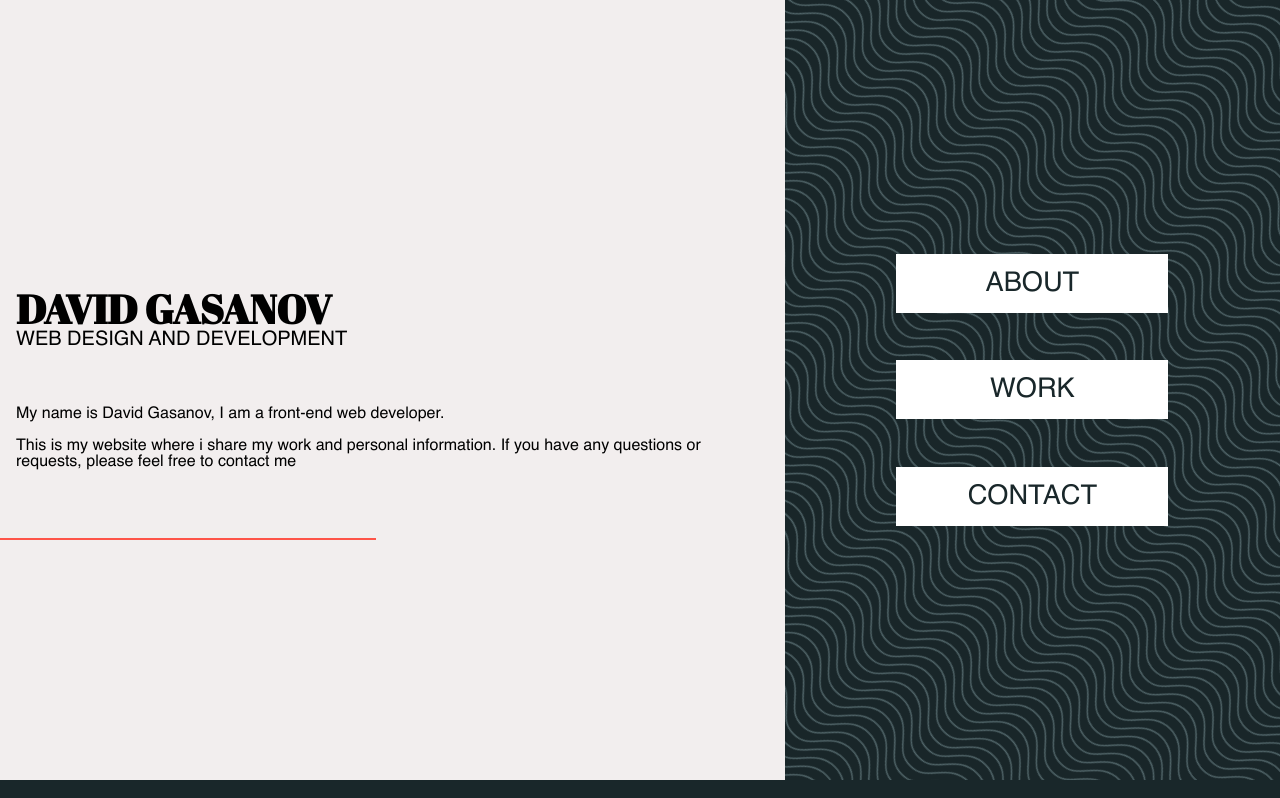
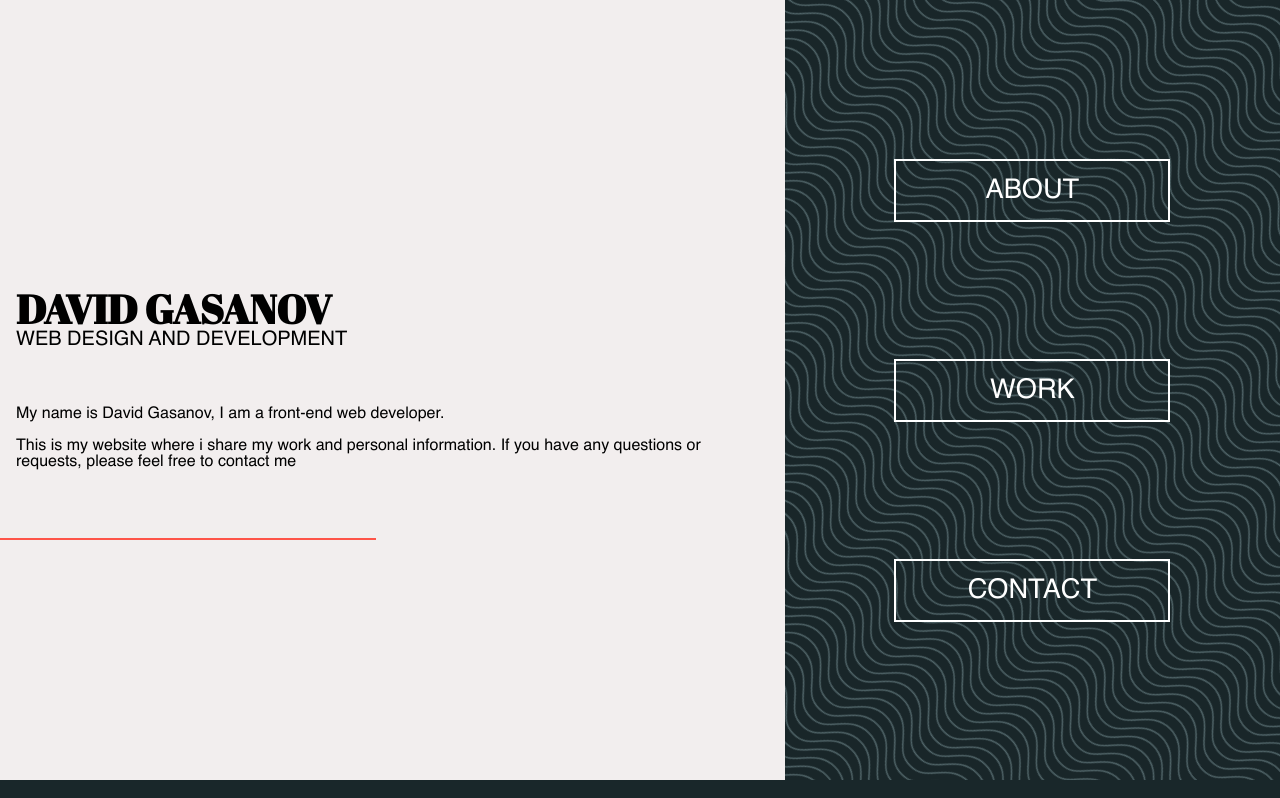
Before and after one commit to davidGasanov/portfolio-website, a React (Create React App) app: page / in a window 1280 px wide. Shown: the top 798 px of the page. Built offline with nearby package versions, Linux system fonts and the light colour scheme.

Commit message:
style(Welcome.js): re-arrange pageNav

```diff
--- a/src/components/Contact/Contact.module.css
+++ b/src/components/Contact/Contact.module.css
@@ -72,7 +72,6 @@
 }
 
 
-
 .contactIcon{
   transition: width 0.2s ease-in-out, height 0.5s ease-in-out;
 }
--- a/src/components/Split-section.module.css
+++ b/src/components/Split-section.module.css
@@ -49,15 +49,30 @@
   font-size: 1.7rem;
   font-family: "Helvetica";
   min-width: 15rem;
+  color: white;
+  border: 2px solid white;
+  background-color: none;
+  padding: 1rem;
+  text-align: center;
+  transition: color 0.5s ease-in-out, border 0.5s ease-in-out, background-color 0.5s ease-in-out;
+}
+
+.navButton:hover {
+  cursor: pointer;
+  font-size: 1.7rem;
+  font-family: "Helvetica";
+  min-width: 15rem;
   color: var(--primary-dark);
   background-color: white;
   padding: 1rem;
   text-align: center;
+  border: 3px solid var(--secondary-dark);
+  transition: color 0.5s ease-in-out, border 0.5s ease-in-out, background-color 0.5s ease-in-out;
 }
 
 .pageNavigation {
   height: 100%;
-  max-height: 320px;
+  max-height: 600px;
   display: flex;
   flex-direction: column;
   justify-content: space-around;
--- a/src/components/Welcome.js
+++ b/src/components/Welcome.js
@@ -1,7 +1,6 @@
 import React from "react";
 import styles from "./Split-section.module.css";
 import Link from "react-scroll/modules/components/Link";
-
 
 function Welcome() {
   return (
@@ -13,16 +12,25 @@
         </div>
 
         <p>My name is David Gasanov, I am a front-end web developer.</p>
-        <p>This is my website where i share my work and personal information. If you have any questions or requests, please feel free to contact me</p>
+        <p>
+          This is my website where i share my work and personal information. If
+          you have any questions or requests, please feel free to contact me
+        </p>
 
         <hr className={`${styles.line}`} />
       </div>
 
       <div className={`${styles.splitSection} ${styles.bgPattern}`}>
         <ul className={`${styles.pageNavigation}`}>
-          <li className={`${styles.navButton}`}><Link smooth={true} duration={1000} to="about">ABOUT</Link></li>
-          <li className={`${styles.navButton}`}><Link smooth={true} duration={1000} to="projects">WORK</Link></li>
-          <li className={`${styles.navButton}`}><Link smooth={true} duration={1000} to="contact">CONTACT</Link></li>
+          <Link smooth={true} duration={1000} to="about">
+            <li className={`${styles.navButton}`}>ABOUT</li>
+          </Link>
+          <Link smooth={true} duration={1000} to="projects">
+            <li className={`${styles.navButton}`}>WORK</li>
+          </Link>
+          <Link smooth={true} duration={1000} to="contact">
+            <li className={`${styles.navButton}`}>CONTACT</li>
+          </Link>
         </ul>
       </div>
     </section>
```
